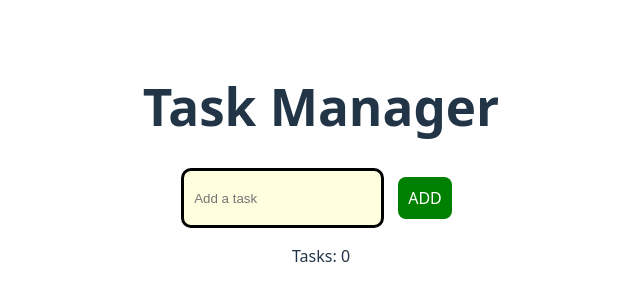
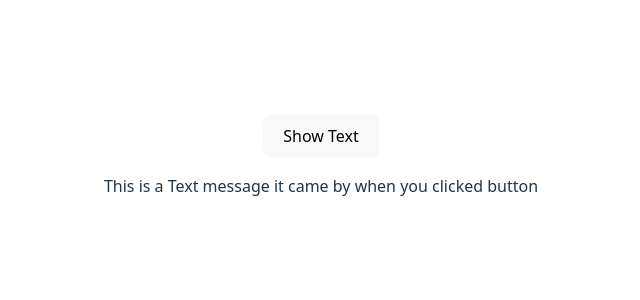
Before and after one commit to Karthik171819/React19, a React (Vite) app in the folder myapp/: page / in a window 1280 px wide. Shown: the part 236-536 px from the top of the page, without its empty margins (319-959 px from the left). Built offline with nearby package versions, Linux system fonts and the light colour scheme.

Commit message:
Hooks useState

```diff
--- a/myapp/src/App.jsx
+++ b/myapp/src/App.jsx
@@ -13,6 +13,7 @@ import EventHandle from "./core-concepts/06-event-handling/eventHandler";
 import SimpleForm from "./core-concepts/06-event-handling/simpleForm";
 import ListExample from "./core-concepts/07-list-keys/listExample";
 import TaskManager from "./core-concepts/08-task-manager/TaskManager";
+import UseStateExample from "./hooks/01-usestate/useStateExample";
 
 
 // function App() {
@@ -57,7 +58,8 @@ function App(){
   //return <EventHandle/>
   //return <SimpleForm/>
   //return <ListExample/>
-  return <TaskManager/>
+  //return <TaskManager/>
+  return <UseStateExample/>
 }
 
 export default App
--- /dev/null
+++ b/myapp/src/hooks/01-usestate/useStateExample.jsx
@@ -0,0 +1,6 @@
+export default function UseStateExample(params) {
+    return <div>
+        <button>Show Text</button>
+        <p>This is a Text message it came by when you clicked button </p>
+    </div>
+}
```
